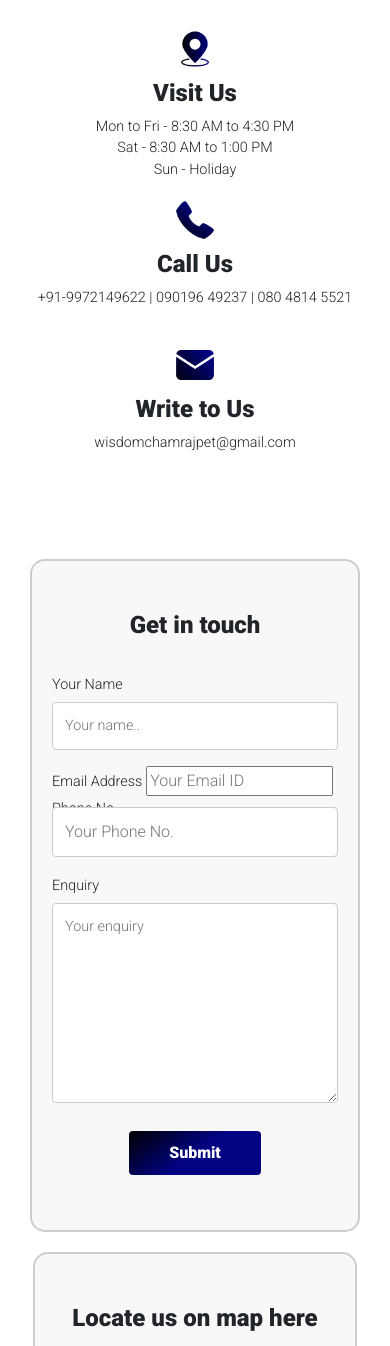
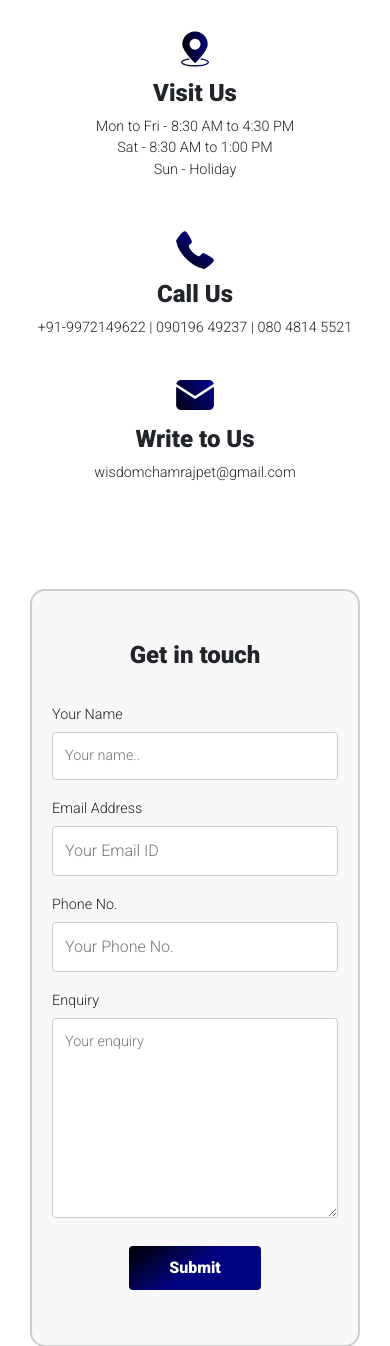
Before and after one commit to fullstack200/WisdomSchool, a Django app: template templates/contact.html in a window 390 px wide. Shown: the part 363-1709 px from the top of the page. Run offline with Django 4.2, Linux system fonts and the light colour scheme; the template is opened without the code that fills it, so the values that code supplies are empty; some libraries are stand-ins or nearby versions.

Commit message:
Project update completed.
Project update completed.

```diff
--- a/static/CSS/contact.css
+++ b/static/CSS/contact.css
@@ -31,19 +31,7 @@
 
 input[type=text],
 input[type=number],
-select,
-textarea {
-    width: 100%;
-    padding: 12px;
-    border: 1px solid #ccc;
-    border-radius: 4px;
-    box-sizing: border-box;
-    margin-top: 6px;
-    margin-bottom: 16px;
-    resize: vertical;
-}
-
-input[type=text],
+input[type=email],
 select,
 textarea {
     width: 100%;
@@ -251,8 +239,6 @@
         flex-direction: column;
     }
 
-
-
     .main-content i {
         font-size: 1.5rem;
     }
@@ -313,10 +299,6 @@
         margin-top: 0px;
     }
 
-    #phone {
-        margin-top: -20px;
-    }
-
     input[type=text],
     label,
     select,
```
